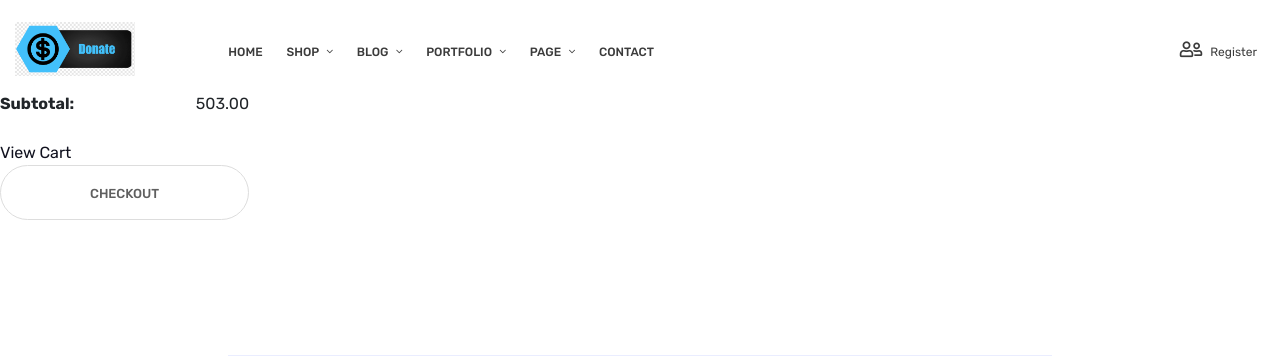
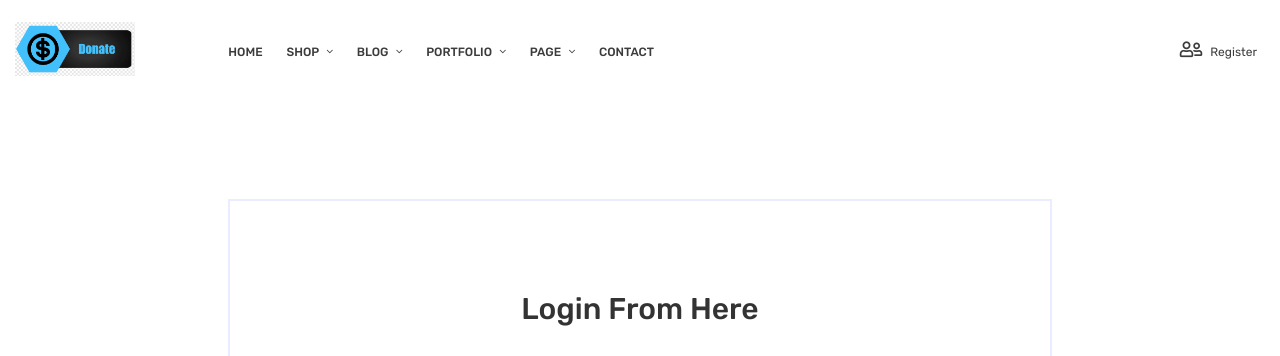
Before and after one commit to amishdsouza/GoodHeart, a PHP site: page /login.php in a window 1280 px wide. Shown: the top 356 px of the page. Run offline with PHP 8.4, Linux system fonts and the light colour scheme; some libraries are stand-ins or nearby versions.

Commit message:
login modification final

```diff
--- a/login.php
+++ b/login.php
@@ -148,16 +148,6 @@
                             </ul>
                         </div>
                     </div>
-                            <div class="minicart-checkout">
-                                <div class="minicart-checkout-heading mt-8 mb-25 overflow-hidden">
-                                    <strong class="float-left">Subtotal:</strong>
-                                        <span class="price float-right">503.00</span>
-                                        </div>
-                                        <div class="minicart-checkout-links">
-                                            <a href="cart.php" cla ss="generic-btn black-hover-btn text-uppercase w-100 mb-20">View Cart</a>
-                                                <a href="checkout.php" class="generic-btn black-hover-btn text-uppercase w-100 mb-20">Checkout</a>
-                                        </div>
-                                        </div>
                                     </div>
                                 </li>
                             </ul>
```
